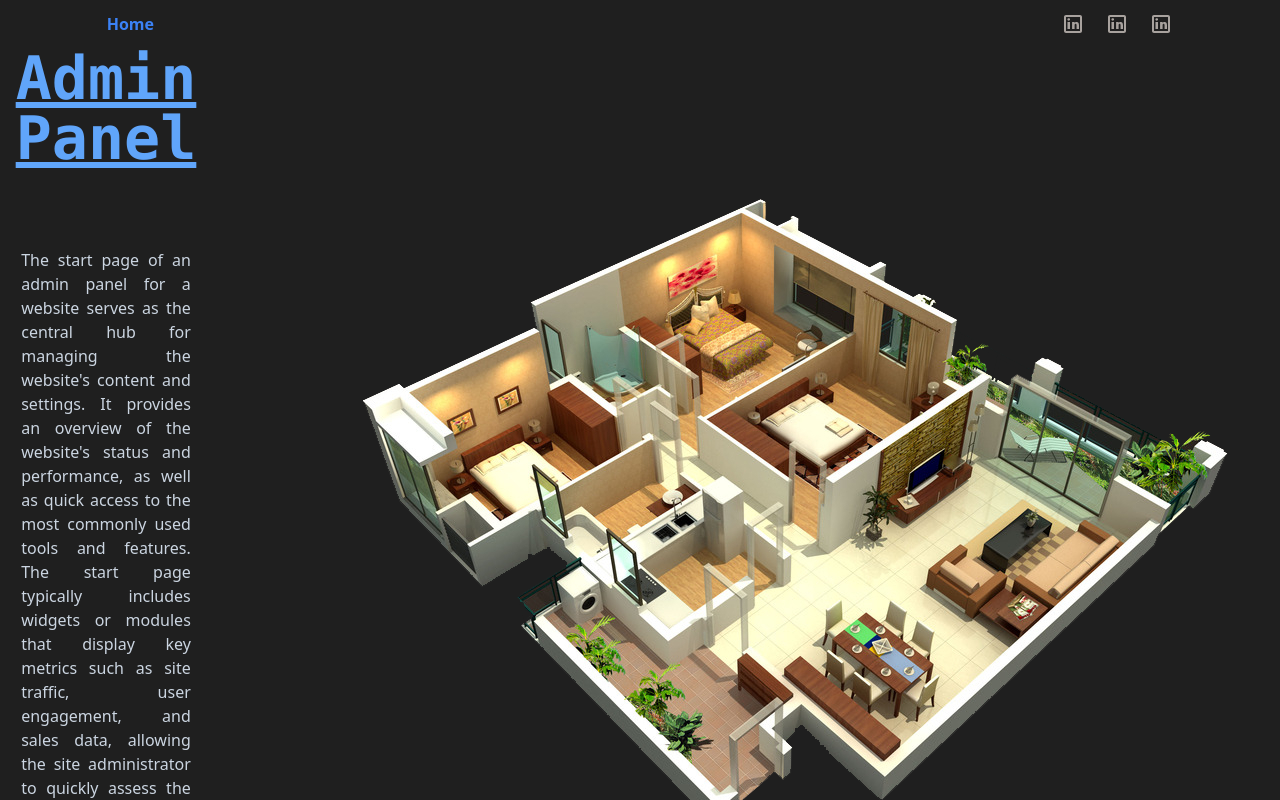
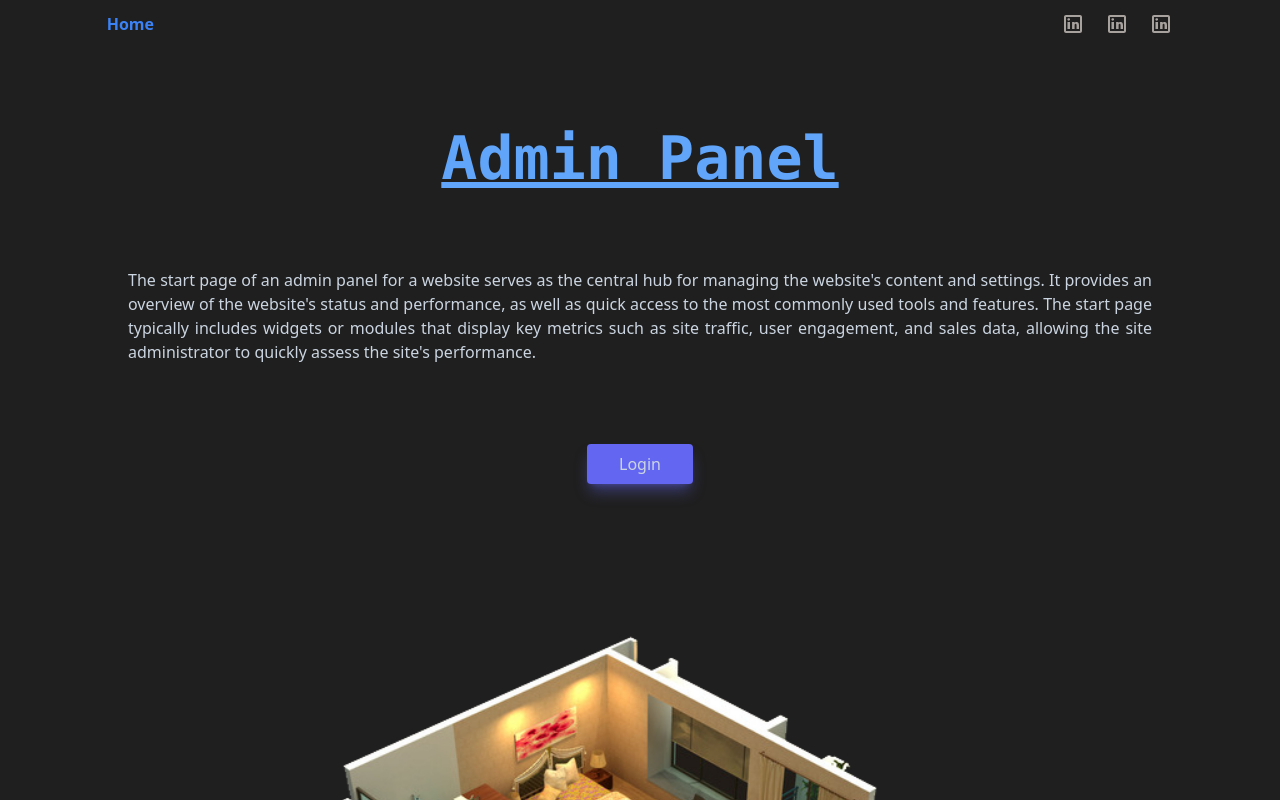
Before and after one commit to Talerchik-Aleksey/3d-portfolio-admin, a React (Vite) app: page / in a window 1280 px wide. Shown: the top 800 px of the page. Built offline with nearby package versions, Linux system fonts and the light colour scheme.

Commit message:
fix landig styles

```diff
--- a/src/pages/admin-panel/AdminPanel.tsx
+++ b/src/pages/admin-panel/AdminPanel.tsx
@@ -3,8 +3,8 @@ import interiorDesign from "../../assets/interior-design.png";
 
 export function AdminPanel() {
   return (
-    <div className="w-full flex gap-11 items-center">
-      <div className="flex flex-col items-center gap-20">
+    <div className="w-full h-full flex gap-11 items-center justify-center mt-20 flex-wrap">
+      <div className="flex flex-col items-center gap-20 flex-[1_1_500px]">
         <div className="text-blue-400 text-6xl font-mono subpixel-antialiased font-black underline text-center">
           Admin Panel
         </div>
@@ -23,7 +23,7 @@ export function AdminPanel() {
           </button>
         </Link>
       </div>
-      <img src={interiorDesign} alt="Decoration" />
+      <img src={interiorDesign} alt="Decoration" className="flex-[1_1_400px] w-full" />
     </div>
   );
 }
```
